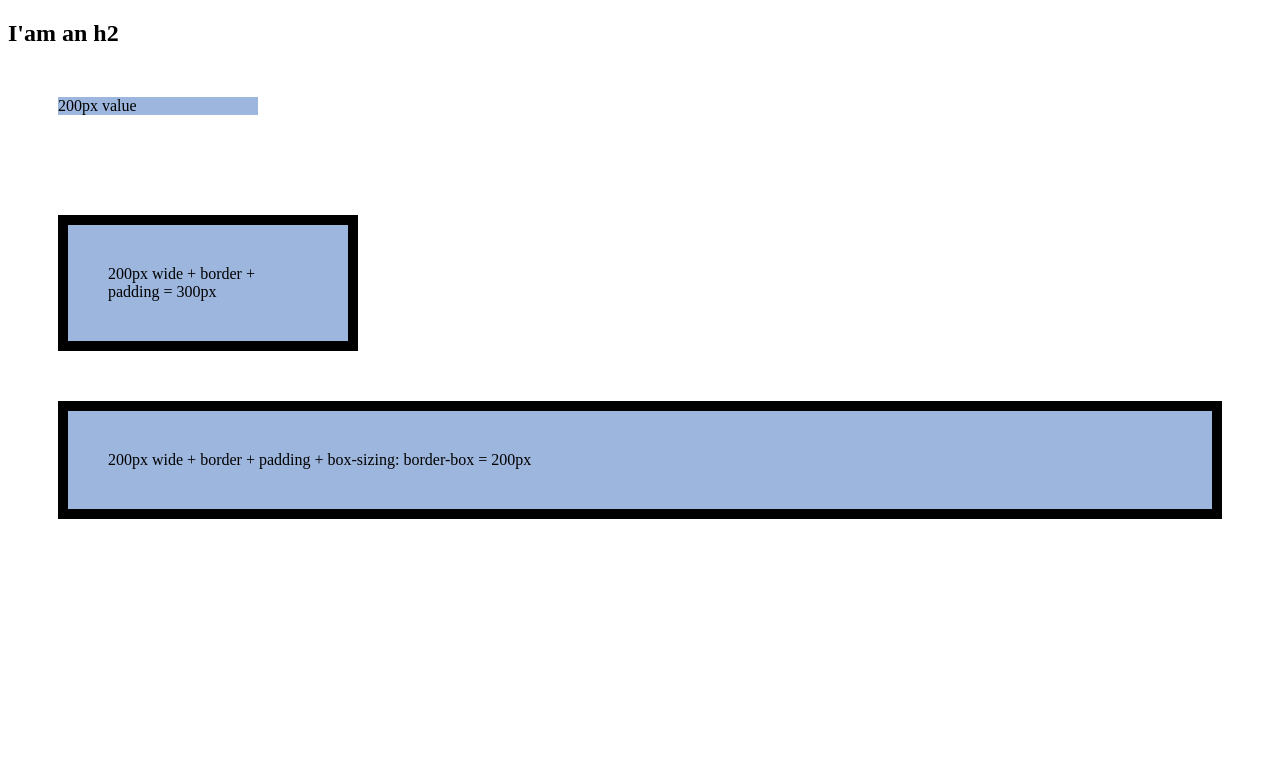
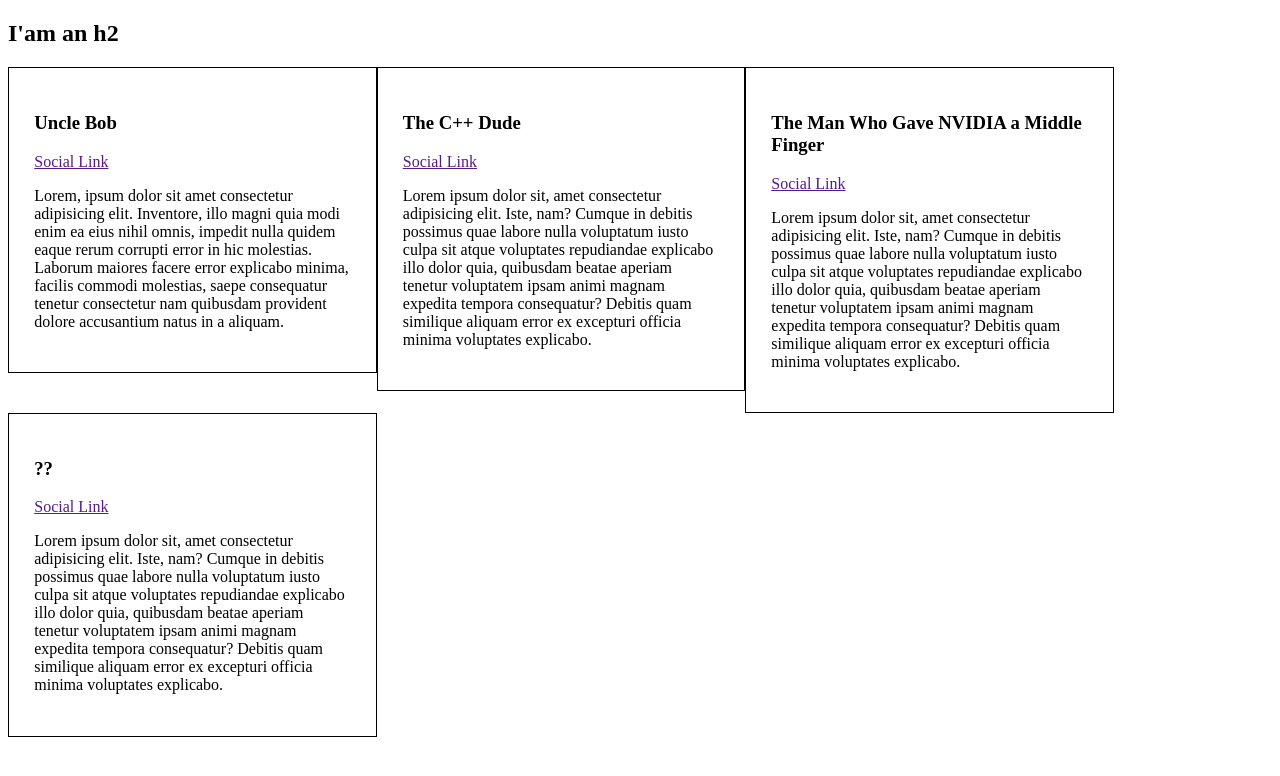
Before and after one commit to jhanril/intermediate-css, a plain HTML site: page index.html in a window 1280 px wide. Drawn offline with Linux system fonts and the light colour scheme.

Commit message:
bio-box html-markup

```diff
--- a/css/styles.css
+++ b/css/styles.css
@@ -1,14 +1,7 @@
-.test-box {
-    background: #9db6dd;
-    margin: 50px;
-    width: 200px;
+.bio-box {
+    border: 1px solid black;
+    float: left;
+    font-size: 1rem;
+    padding: 2%;
+    width: 25%;
 }
-.test-box-nosizing {
-    border: 10px solid #000;
-    padding: 40px;
-}
-
-.test-box-sizing {
-    box-sizing: border-box;
-    width: auto;
-}
--- a/index.html
+++ b/index.html
@@ -10,14 +10,37 @@
 <body>
     <h2>I'am an h2</h2>
 
-    <div class="test-box">200px value</div>
-
-    <div style="margin-top: 100px;" class="test-box test-box-nosizing">
-        200px wide + border + padding = 300px
+    <div class="bio-box">
+        <h3>Uncle Bob</h3>
+        <a href="">Social Link</a>
+        <p>
+            Lorem, ipsum dolor sit amet consectetur adipisicing elit. Inventore, illo magni quia modi enim ea eius nihil omnis, impedit nulla quidem eaque rerum corrupti error in hic molestias. Laborum maiores facere error explicabo minima, facilis commodi molestias, saepe consequatur tenetur consectetur nam quibusdam provident dolore accusantium natus in a aliquam.
+        </p>
     </div>
 
-    <div class="test-box test-box-nosizing test-box-sizing">
-        200px wide + border + padding + box-sizing: border-box = 200px
+    <div class="bio-box">
+        <h3>The C++ Dude</h3>
+        <a href="">Social Link</a>
+        <p>
+            Lorem ipsum dolor sit, amet consectetur adipisicing elit. Iste, nam? Cumque in debitis possimus quae labore nulla voluptatum iusto culpa sit atque voluptates repudiandae explicabo illo dolor quia, quibusdam beatae aperiam tenetur voluptatem ipsam animi magnam expedita tempora consequatur? Debitis quam similique aliquam error ex excepturi officia minima voluptates explicabo.
+        </p>
     </div>
+
+    <div class="bio-box">
+        <h3>The Man Who Gave NVIDIA a Middle Finger</h3>
+        <a href="">Social Link</a>
+        <p>
+            Lorem ipsum dolor sit, amet consectetur adipisicing elit. Iste, nam? Cumque in debitis possimus quae labore nulla voluptatum iusto culpa sit atque voluptates repudiandae explicabo illo dolor quia, quibusdam beatae aperiam tenetur voluptatem ipsam animi magnam expedita tempora consequatur? Debitis quam similique aliquam error ex excepturi officia minima voluptates explicabo.
+        </p>
+    </div>
+
+    <div class="bio-box">
+        <h3>??</h3>
+        <a href="">Social Link</a>
+        <p>
+            Lorem ipsum dolor sit, amet consectetur adipisicing elit. Iste, nam? Cumque in debitis possimus quae labore nulla voluptatum iusto culpa sit atque voluptates repudiandae explicabo illo dolor quia, quibusdam beatae aperiam tenetur voluptatem ipsam animi magnam expedita tempora consequatur? Debitis quam similique aliquam error ex excepturi officia minima voluptates explicabo.
+        </p>
+    </div>
+
 </body>
 </html>
```
